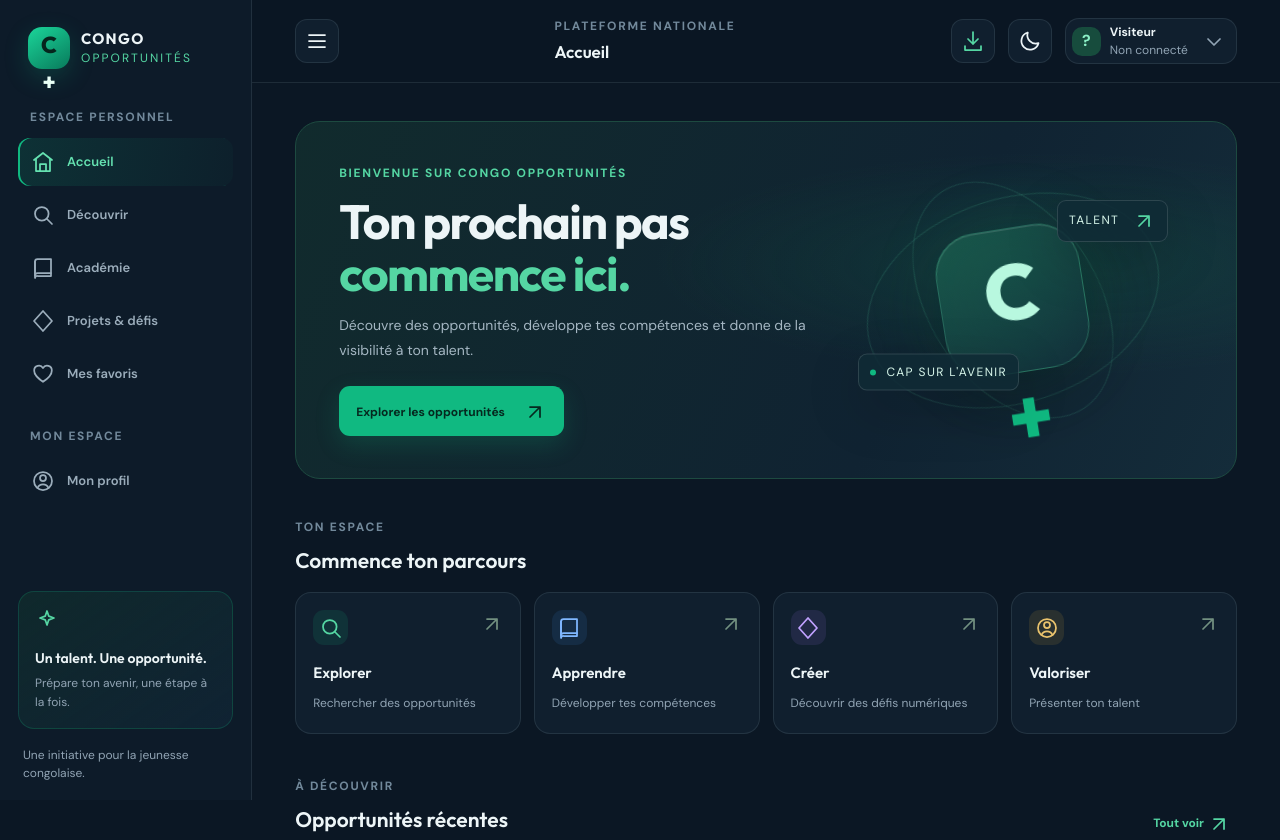
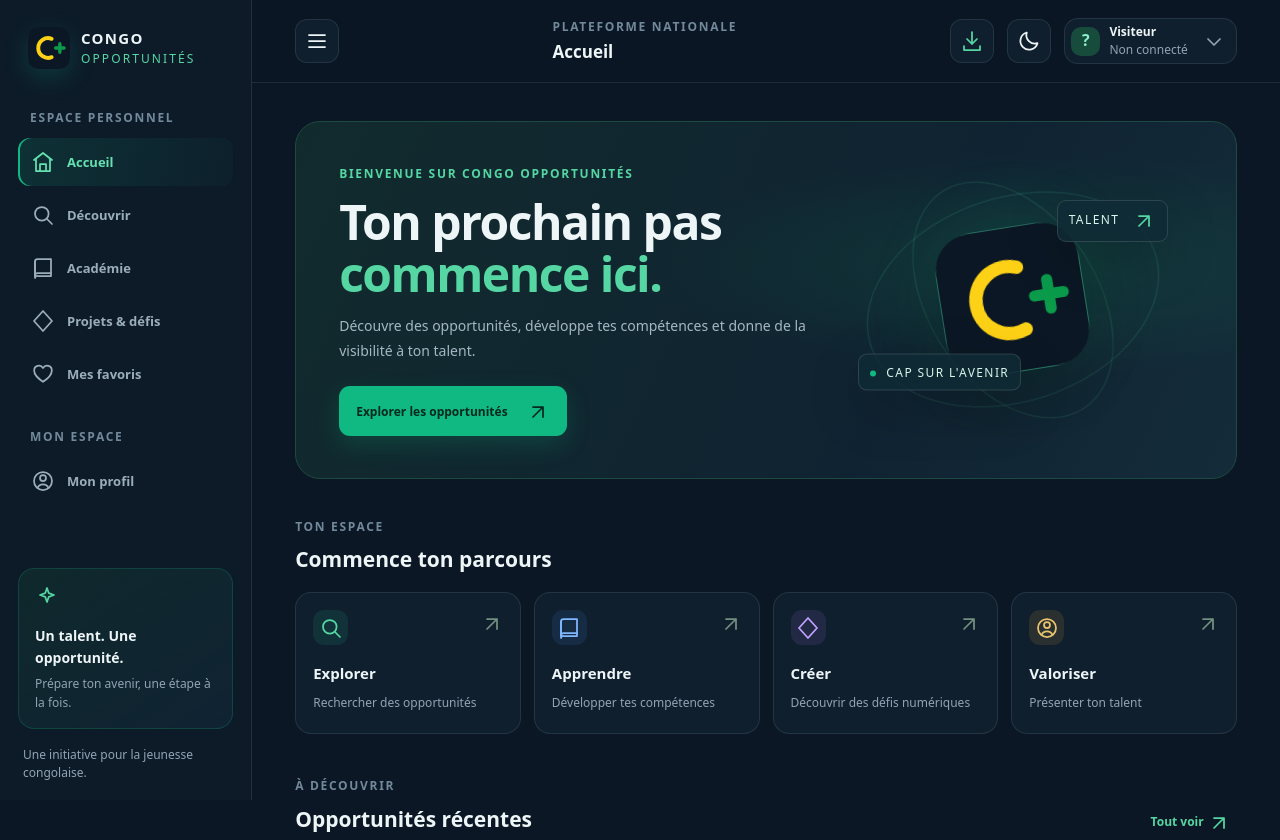
Before and after one commit to MNL-42/-congo-opportunites, a plain HTML site: page index.html in a window 1280 px wide. Shown: the top 840 px of the page. Drawn offline with nearby package versions, Linux system fonts and the light colour scheme.

Commit message:
Refondre l'identité visuelle et intégrer le logo

```diff
--- a/index.html
+++ b/index.html
@@ -8,7 +8,7 @@
   <link rel="canonical" href="https://mnl-42.github.io/-congo-opportunites/">
   <meta property="og:title" content="Congo Opportunités — Ton talent mérite une opportunité">
   <meta property="og:description" content="Découvre des formations, bourses, stages, projets et ressources pour développer ton talent en RDC.">
-  <meta property="og:image" content="https://mnl-42.github.io/-congo-opportunites/assets/og-cover.png">
+  <meta property="og:image" content="https://mnl-42.github.io/-congo-opportunites/assets/og-cover.svg">
   <meta property="og:image:width" content="1200"><meta property="og:image:height" content="630">
   <meta property="og:locale" content="fr_FR"><meta name="twitter:card" content="summary_large_image">
   <meta name="description" content="Congo Opportunités connecte les jeunes de RDC aux formations, bourses, stages, concours et projets technologiques.">
@@ -22,7 +22,7 @@
   <link rel="icon" href="./assets/icons/icon.svg" type="image/svg+xml">
   <link rel="preconnect" href="https://fonts.googleapis.com">
   <link rel="preconnect" href="https://fonts.gstatic.com" crossorigin>
-  <link href="https://fonts.googleapis.com/css2?family=DM+Sans:wght@400;500;600;700&family=Outfit:wght@400;500;600;700;800&display=swap" rel="stylesheet">
+  <link href="https://fonts.googleapis.com/css2?family=Bricolage+Grotesque:wght@600;700;800&family=Plus+Jakarta+Sans:wght@400;500;600;700&display=swap" rel="stylesheet">
   <link rel="stylesheet" href="./css/style.css?v=20261126-4">
   <link rel="stylesheet" href="./css/responsive.css?v=20261126-4">
 
@@ -32,7 +32,7 @@
   <div class="app-shell">
     <aside class="sidebar" id="sidebar">
       <a class="brand" href="#accueil" aria-label="Congo Opportunités, accueil">
-        <span class="brand-mark">C<span>+</span></span>
+        <span class="brand-mark"><img src="./assets/icons/icon.svg" alt="" aria-hidden="true"></span>
         <span class="brand-copy"><strong>CONGO</strong><small>OPPORTUNITÉS</small></span>
       </a>
 
@@ -88,7 +88,7 @@
             <div class="hero-art" aria-hidden="true">
               <div class="orbit orbit-one"></div><div class="orbit orbit-two"></div>
               <div class="hero-glow"></div>
-              <div class="hero-symbol">C<span>+</span></div>
+              <div class="hero-symbol"><img src="./assets/icons/icon.svg" alt="" aria-hidden="true"></div>
               <div class="floating-tag tag-top">TALENT <b><svg class="ui-icon" width="24" height="24" viewBox="0 0 24 24" fill="none" stroke="currentColor" stroke-width="1.75" stroke-linecap="round" stroke-linejoin="round" aria-hidden="true"><path d="M7 17 17 7M7 7h10v10"/></svg></b></div>
               <div class="floating-tag tag-bottom"><i></i> CAP SUR L'AVENIR</div>
             </div>
@@ -293,7 +293,7 @@
 
   <dialog class="auth-dialog" id="authDialog">
     <button class="dialog-close" id="closeAuth" aria-label="Fermer"><svg class="ui-icon" width="24" height="24" viewBox="0 0 24 24" fill="none" stroke="currentColor" stroke-width="1.75" stroke-linecap="round" stroke-linejoin="round" aria-hidden="true"><path d="m6 6 12 12M18 6 6 18"/></svg></button>
-    <div class="dialog-brand">C<span>+</span></div>
+    <div class="dialog-brand"><img src="./assets/icons/icon.svg" alt="" aria-hidden="true"></div>
     <span class="eyebrow green">BIENVENUE DANS LA COMMUNAUTÉ</span>
     <h2>Ton avenir commence ici.</h2>
     <p>Connecte-toi avec Google pour accéder à ton espace personnel.</p>
```
